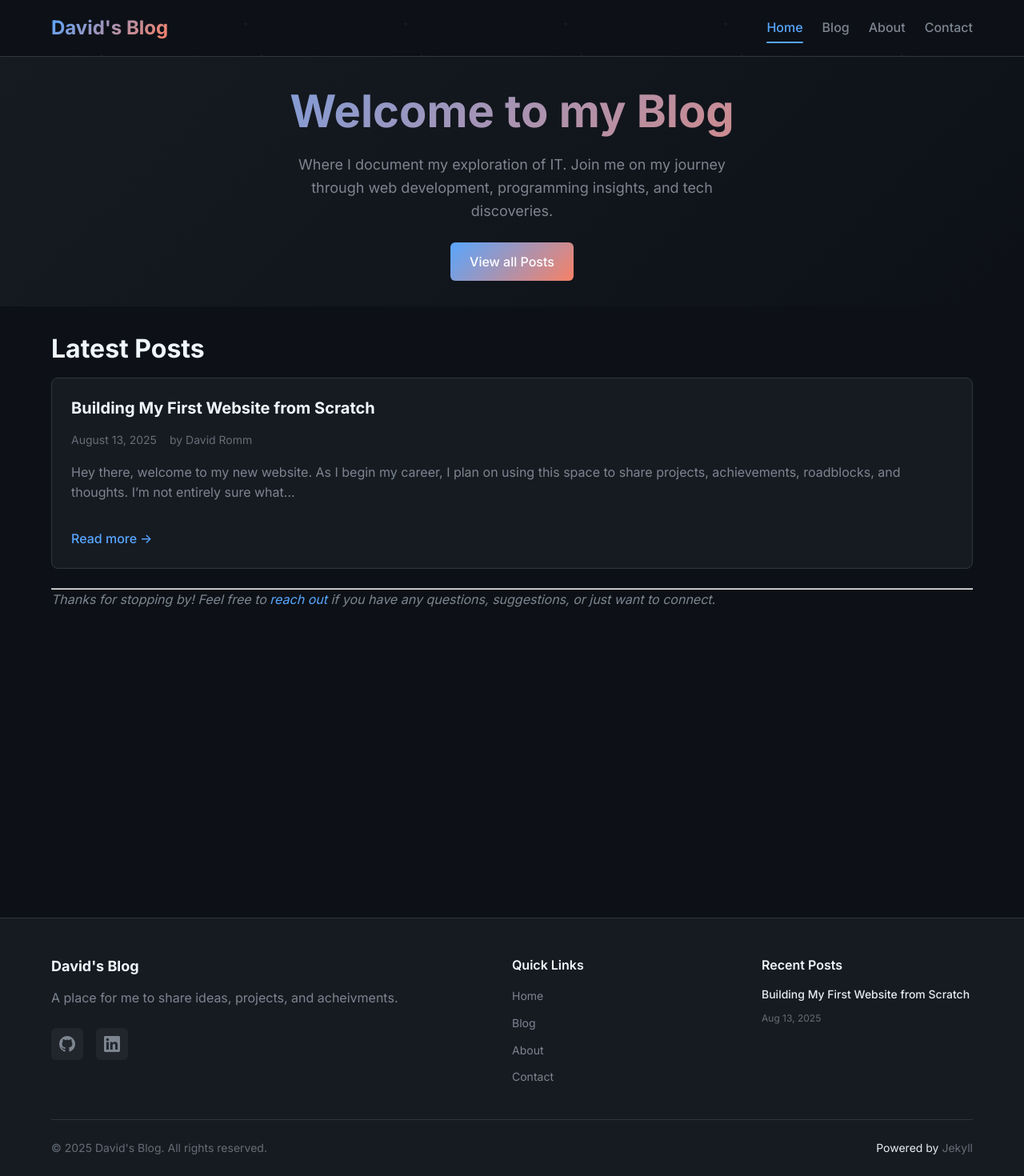
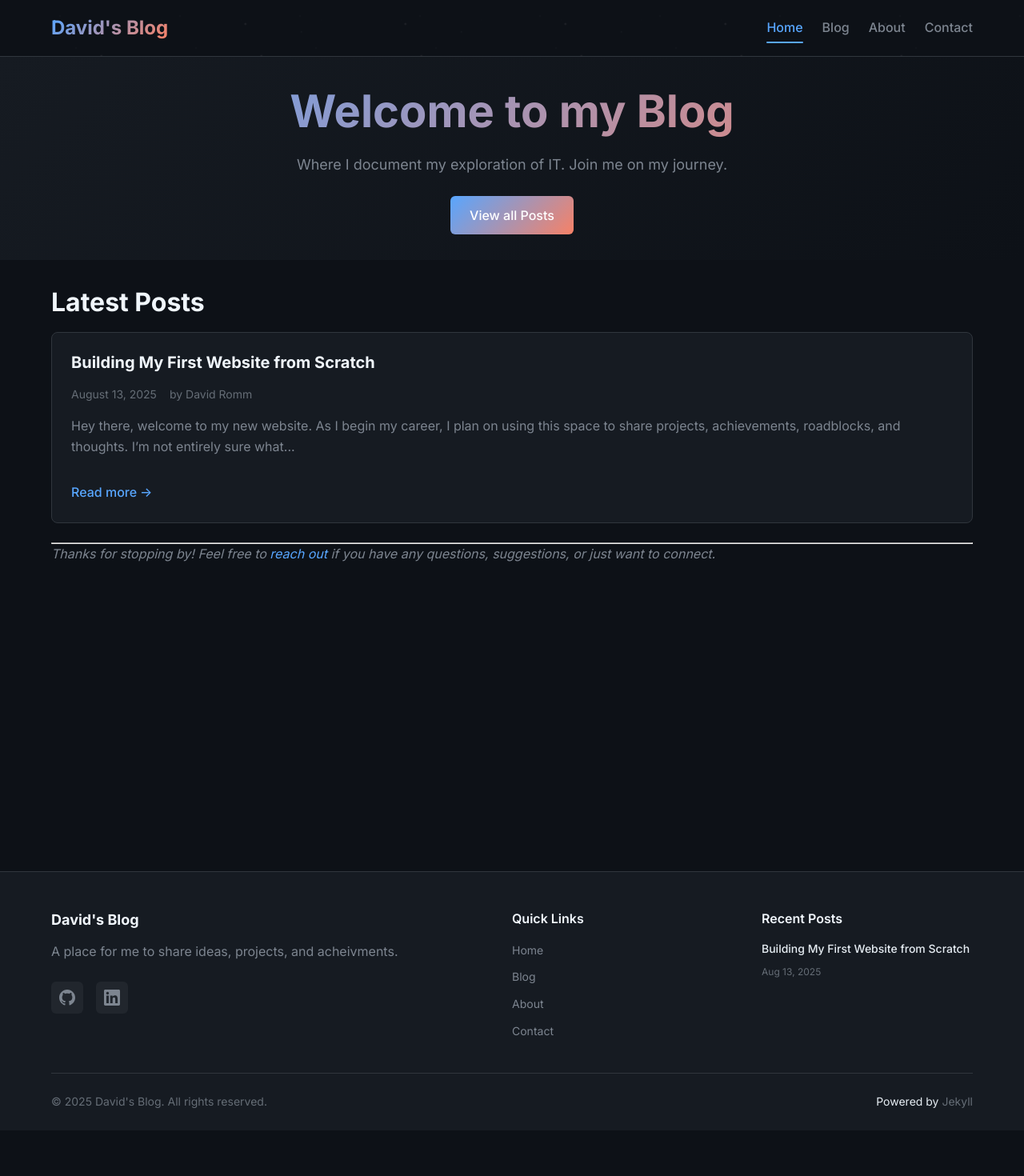
Before and after one commit to davidromm11/devblog2, a Jekyll site: the page built from index.md, in a window 1280 px wide. Shown: the whole page at 80% size. Built offline with Jekyll 4.4.1, drawn with Linux system fonts in a browser that asks for light colours; after the commit the page ends 1413 px from its top, so only the background shows below that.

Commit message:
minor content update

```diff
--- a/index.md
+++ b/index.md
@@ -3,7 +3,7 @@ layout: default
 title: Home
 hero: true
 hero_title: 'Welcome to my Blog'
-hero_subtitle: 'Where I document my exploration of IT. Join me on my journey through web development, programming insights, and tech discoveries.'
+hero_subtitle: 'Where I document my exploration of IT. Join me on my journey.'
 hero_cta:
   text: 'View all Posts'
   url: '/blog/'
```
